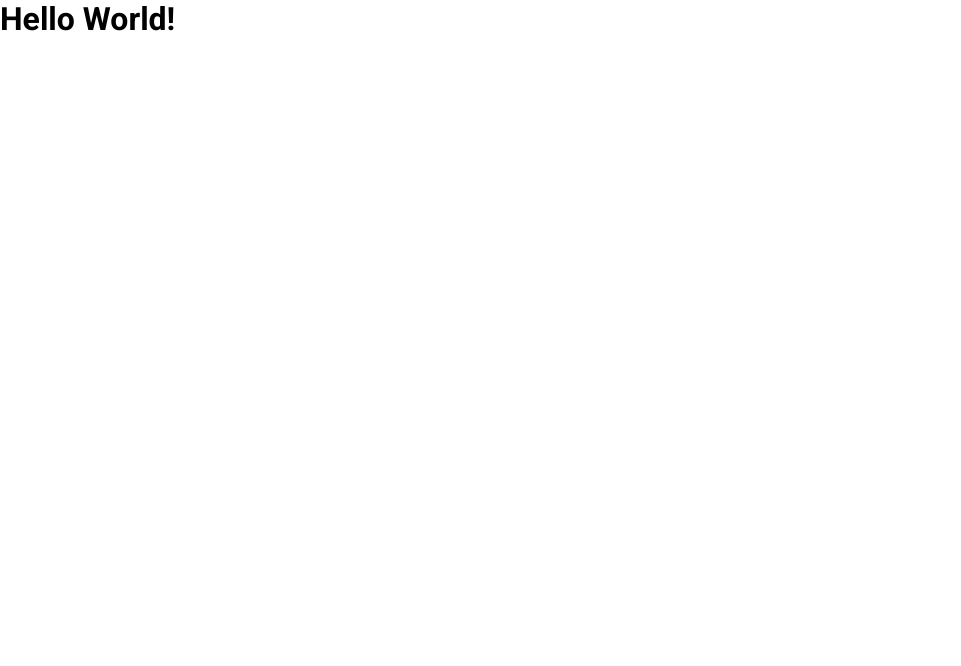
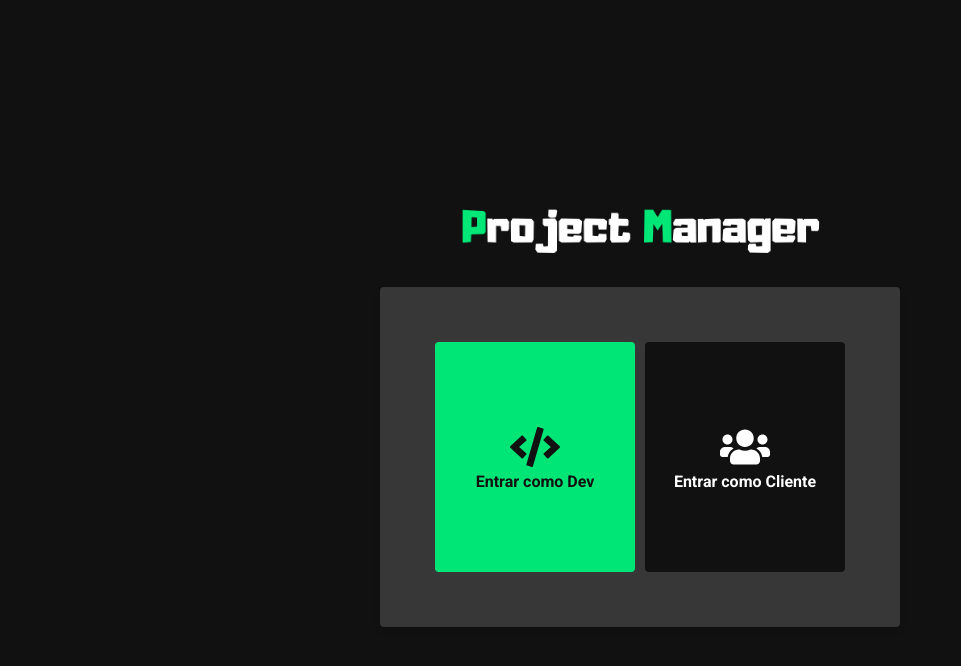
Before and after one commit to paulohdelia/project-manager-83, a React (Create React App) app in the folder frontend/: page / in a window 1280 px wide. Shown: the top 666 px of the page, without its empty margins (0-961 px from the left). Built offline with nearby package versions, Linux system fonts and the light colour scheme.

Commit message:
add start page

```diff
--- a/frontend/package.json
+++ b/frontend/package.json
@@ -10,8 +10,11 @@
     "@types/node": "^12.0.0",
     "@types/react": "^16.9.0",
     "@types/react-dom": "^16.9.0",
+    "polished": "^4.0.1",
     "react": "^16.13.1",
     "react-dom": "^16.13.1",
+    "react-icons": "^3.11.0",
+    "react-router-dom": "^5.2.0",
     "react-scripts": "3.4.3",
     "styled-components": "^5.2.0",
     "typescript": "~3.7.2"
@@ -35,6 +38,7 @@
     ]
   },
   "devDependencies": {
+    "@types/react-router-dom": "^5.1.6",
     "@types/styled-components": "^5.1.3",
     "@typescript-eslint/eslint-plugin": "^4.4.0",
     "@typescript-eslint/parser": "^4.4.0",
--- a/frontend/src/App.tsx
+++ b/frontend/src/App.tsx
@@ -1,11 +1,12 @@
 import React from 'react';
+import Start from './pages/Start';
 
 import GlobalStyles from './styles/global';
 
 const App: React.FC = () => {
   return (
     <>
-      <h1>Hello World!</h1>
+      <Start />
       <GlobalStyles />
     </>
   );
--- /dev/null
+++ b/frontend/src/pages/Start/index.tsx
@@ -0,0 +1,26 @@
+import React from 'react';
+
+import { FaCode, FaUsers } from 'react-icons/fa';
+import { Container, EntryCard, EntryCardItem } from './styles';
+
+import logo from '../../assets/logo.png';
+
+const Start: React.FC = () => {
+  return (
+    <Container>
+      <img src={logo} alt="Project Manager" />
+      <EntryCard>
+        <EntryCardItem>
+          <FaCode size={50} />
+          <span>Entrar como Dev</span>
+        </EntryCardItem>
+        <EntryCardItem color="#fff" background="#111">
+          <FaUsers size={50} />
+          <span>Entrar como Cliente</span>
+        </EntryCardItem>
+      </EntryCard>
+    </Container>
+  );
+};
+
+export default Start;
--- /dev/null
+++ b/frontend/src/pages/Start/styles.ts
@@ -0,0 +1,83 @@
+import styled, { css } from 'styled-components';
+import { shade } from 'polished';
+
+interface IEntryCardItemProps {
+  color?: string;
+  background?: string;
+}
+
+export const Container = styled.div`
+  height: 100%;
+  display: flex;
+  flex-direction: column;
+  align-items: center;
+  justify-content: center;
+
+  img {
+    max-width: 400px;
+  }
+`;
+
+export const EntryCard = styled.div`
+  padding: 50px;
+  background: var(--entry-card);
+  border-radius: 4px;
+  box-shadow: 0px 3px 6px rgba(0, 0, 0, 0.16);
+
+  display: flex;
+
+  align-items: center;
+  justify-content: center;
+`;
+
+export const EntryCardItem = styled.div<IEntryCardItemProps>`
+  width: 200px;
+  height: 230px;
+  padding: 10px;
+  border-radius: 4px;
+
+  color: var(--background);
+
+  cursor: pointer;
+
+  display: flex;
+  flex-direction: column;
+  align-items: center;
+  justify-content: center;
+
+  span {
+    font-weight: bold;
+  }
+
+  ${props =>
+    props.color &&
+    css`
+      color: ${props.color};
+    `}
+
+  ${props =>
+    props.background
+      ? css`
+          background: ${props.background};
+
+          &:hover {
+            background: ${shade(0.2, props.background)};
+          }
+        `
+      : css`
+          background: var(--primary);
+
+          &:hover {
+            /*
+              I tried to get the var using this:
+                getComputedStyle(document.documentElement).getPropertyValue('--var-name')
+              but I kept getting errors
+
+              For now I hardcoded the value. I think that using themes would handle this the way I want
+            */
+            background: ${shade(0.2, '#00e676')};
+          }
+        `}
+
+  margin: 5px;
+`;
--- a/frontend/src/styles/global.ts
+++ b/frontend/src/styles/global.ts
@@ -1,6 +1,12 @@
 import { createGlobalStyle } from 'styled-components';
 
 export default createGlobalStyle`
+  :root {
+    --primary: #00e676;
+    --background: #111;
+    --entry-card: #373737;
+  }
+
   * {
     margin: 0;
     padding: 0;
@@ -14,5 +20,6 @@ export default createGlobalStyle`
 
   body {
     font-family: 'Roboto', sans-serif;
+    background-color: var(--background);
   }
 `;
```
Also changed, not shown: frontend/src/assets/logo.png (added), 1 other file (tests, documents, lock files or other folders).
